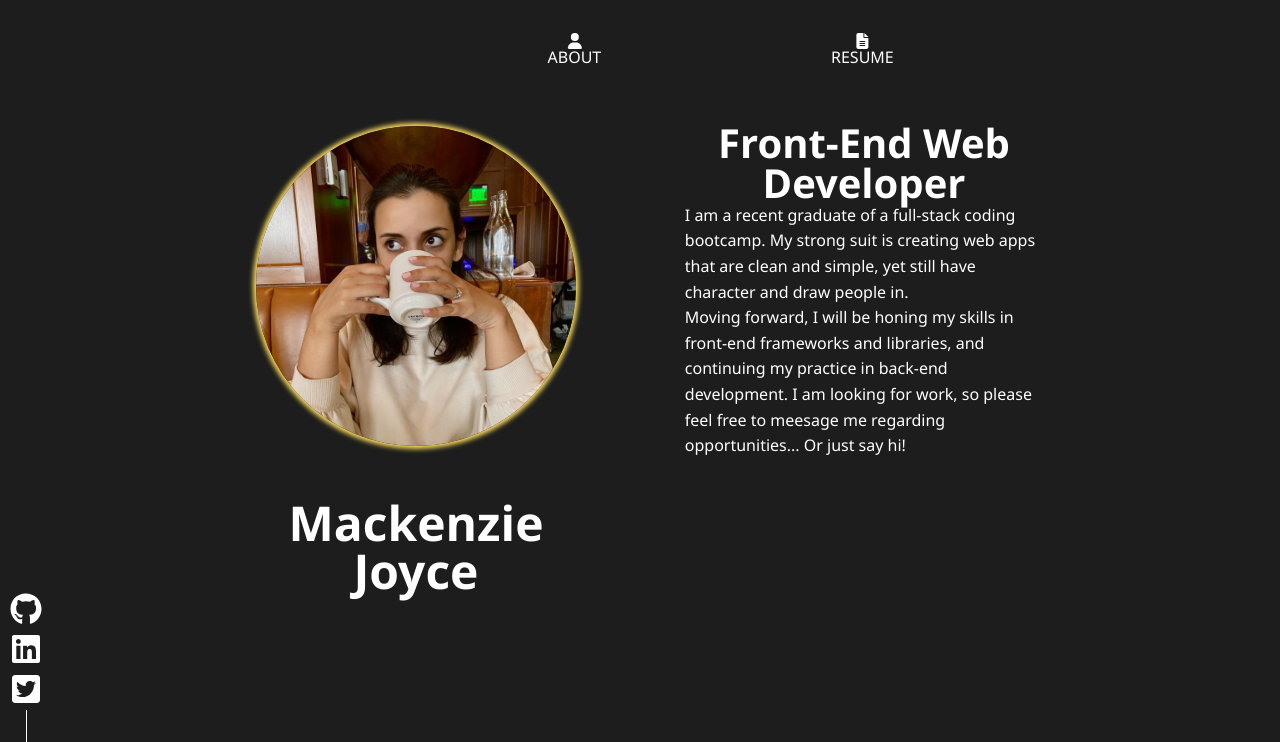
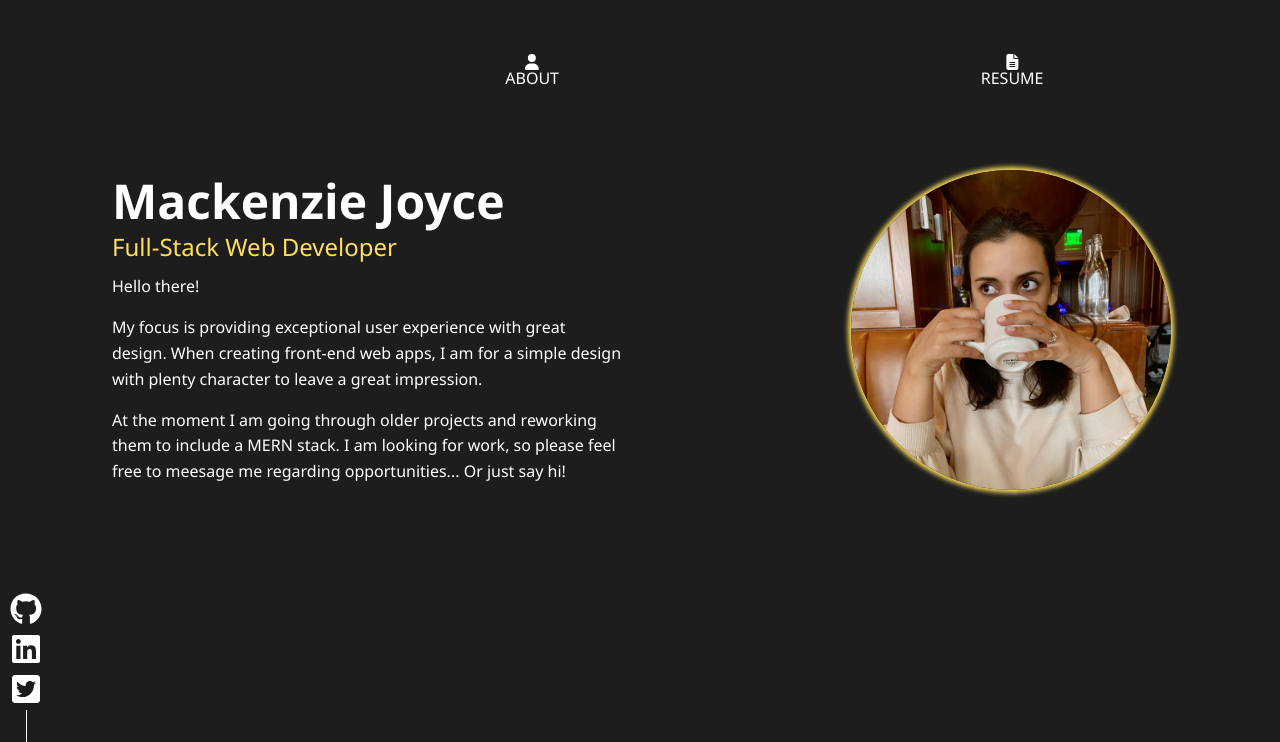
Before and after one commit to MackenzieJoyce/Portfolio, a React (Create React App) app: page / in a window 1280 px wide. Shown: the top 742 px of the page. Built offline with nearby package versions, Linux system fonts and the light colour scheme.

Commit message:
re positioned the about page

```diff
--- a/src/index.css
+++ b/src/index.css
@@ -21,11 +21,11 @@ body {
   color: var(--light);
 }
 
-.wrapAll {
+/* .wrapAll {
   display: flex;
   flex-direction: column;
   align-items: center;
-}
+} */
 
 h1 {
   font-size: 3rem;
@@ -104,15 +104,16 @@ img {
 .content {
   display: inline-flex;
   justify-content: space-around;
+  align-items: center;
   width: 100%;
 }
 
 .contentEntire {
-  width: 70%;
+  /* width: 70%; */
   /* height: 100vh; */
   padding-top: 2%;
   /* background: var(--middle); */
-  text-align: center;
+  text-align: left;
   /* border: 1px solid slategrey;
   border-radius: 5px;
   box-shadow: 0 0 10px 1px #000; */
@@ -135,10 +136,10 @@ img {
   border-top: 2px solid var(--pop1);
 } */
 
-h1.squareContent {
+/* h1.squareContent {
   margin-top: 10%;
   padding-top: 3%;
-}
+} */
 
 /* .squareContent p {
   padding-top: 8%;
@@ -159,7 +160,7 @@ h1.squareContent {
 
 /* NAVBAR */
 header {
-  width: 60%;
+  /* width: 60%; */
   display: flex;
   justify-content: flex-end;
   align-items: center
--- a/src/pages/About.js
+++ b/src/pages/About.js
@@ -11,6 +11,14 @@ const styles = {
   //   // border: '2px solid #f7af88',
   //   boxShadow: '0 0 5px 3px #ffdf5d'
   // }
+
+  aboutP: {
+    margin: '3% 0% 0% 0%'
+  },
+  subtitle: {
+    marginTop: '2%',
+    color: '#ffdf5d'
+  }
 };
 
 const About = () => {
@@ -18,6 +26,22 @@ const About = () => {
     <div className="content contentEntire">
       {/* <NavTabs /> */}
       <div className="contentIndiv">
+        <h1 className="squareContent">Mackenzie Joyce</h1>
+        <h4 style={styles.subtitle}>Full-Stack Web Developer</h4>
+        <p style={styles.aboutP}>Hello there!</p>
+        <p style={styles.aboutP}>
+          My focus is providing exceptional user experience with great design.
+          When creating front-end web apps, I am for a simple design with plenty
+          character to leave a great impression.
+        </p>
+        <p style={styles.aboutP}>
+          At the moment I am going through older projects and reworking them to
+          include a MERN stack. I am looking for work, so please feel free to
+          meesage me regarding opportunities... Or just say hi!
+        </p>
+      </div>
+
+      <div className="squareContent">
         <div className="title aboutTitle">
           <img
             style={styles.profile}
@@ -25,23 +49,6 @@ const About = () => {
             alt="Mackenzie Joyce"
           />
         </div>
-        <h1 className='squareContent'>Mackenzie Joyce</h1>
-      </div>
-      <div className="contentIndiv">
-        <h2 className="title aboutTitle">Front-End Web Developer</h2>
-        <div className='squareContent'>
-          <p>
-            I am a recent graduate of a full-stack coding bootcamp. My strong
-            suit is creating web apps that are clean and simple, yet still have
-            character and draw people in.
-          </p>
-          <p>
-            Moving forward, I will be honing my skills in front-end frameworks
-            and libraries, and continuing my practice in back-end development. I
-            am looking for work, so please feel free to meesage me regarding
-            opportunities... Or just say hi!
-          </p>
-        </div>
       </div>
     </div>
   );
```
